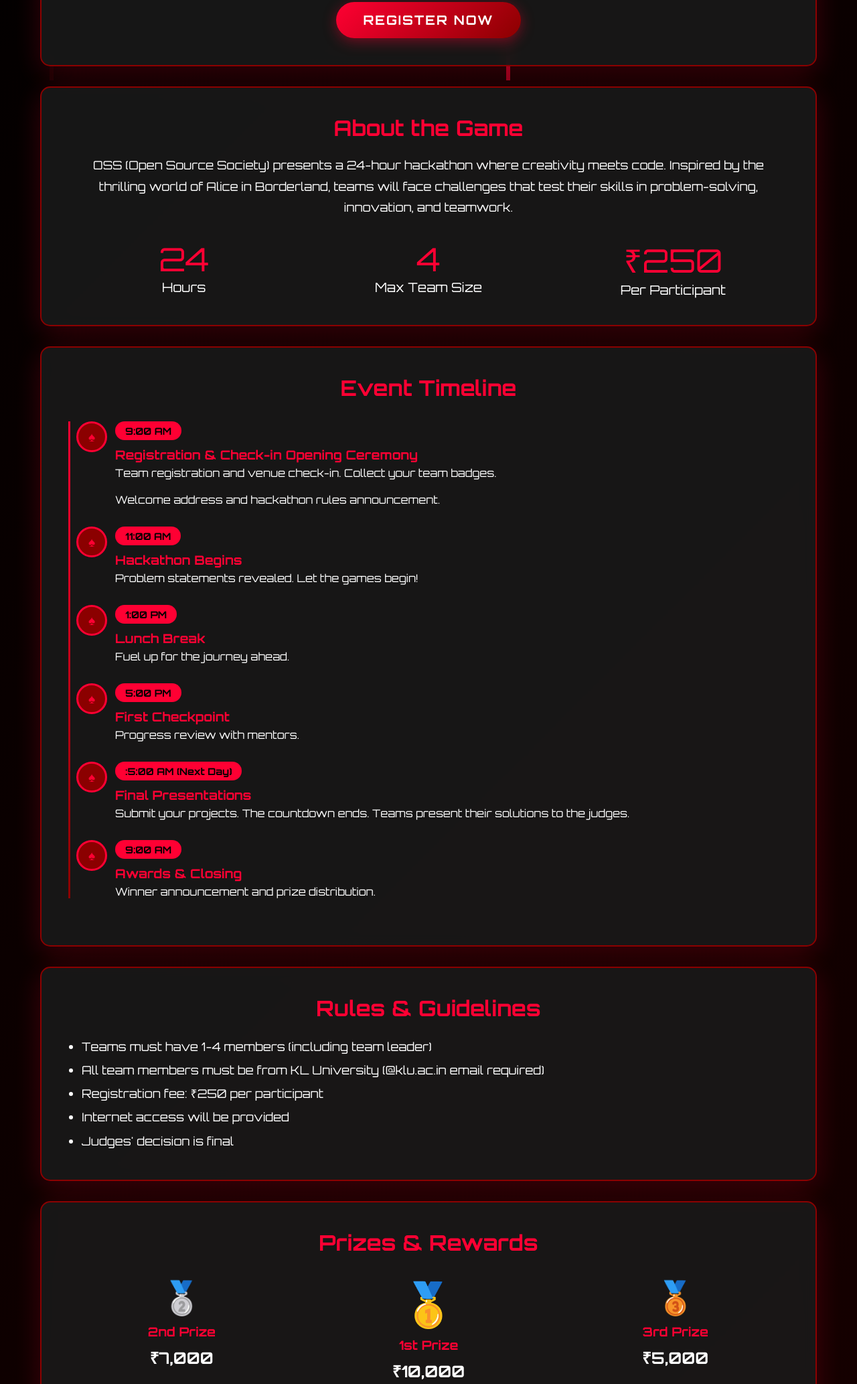
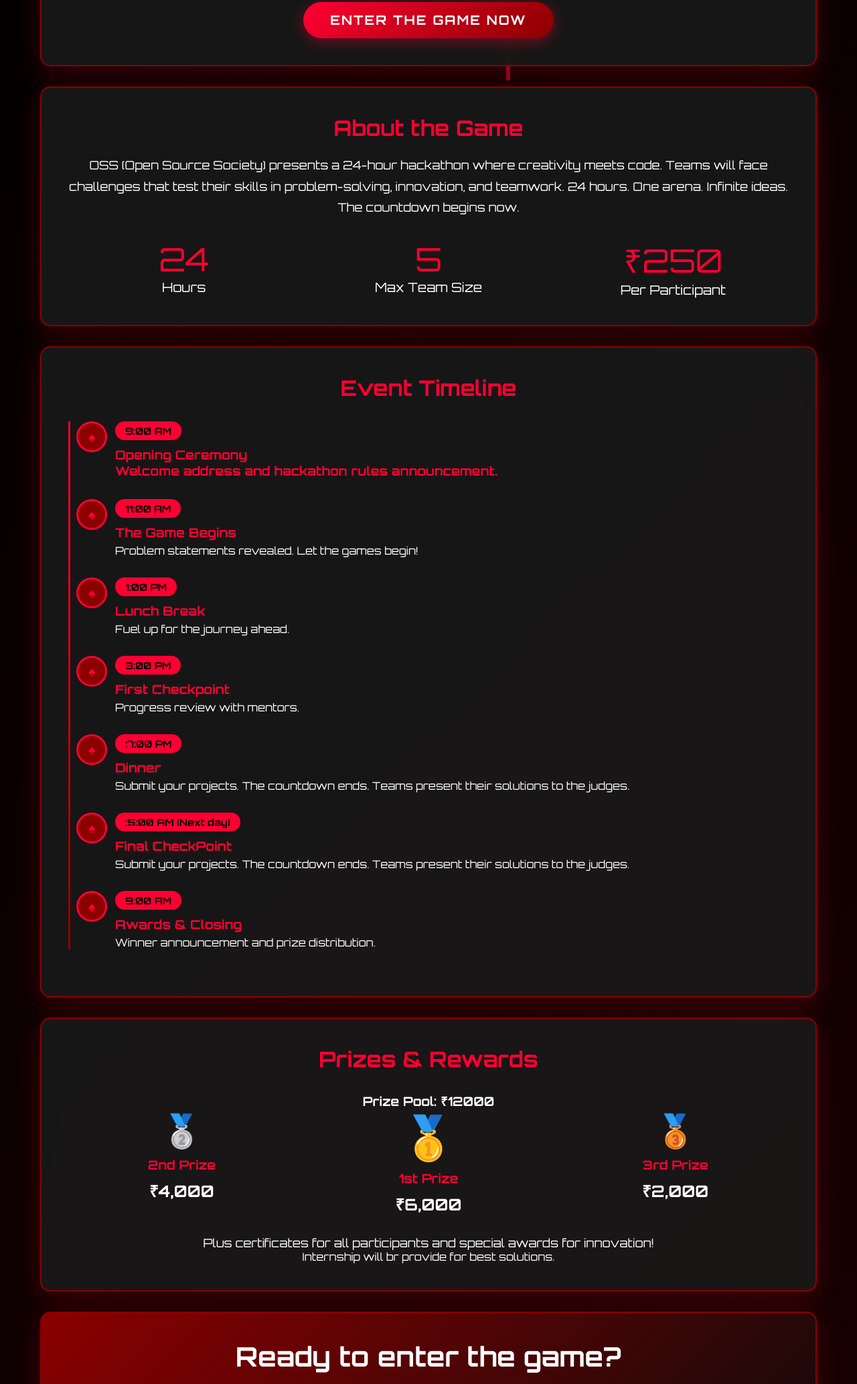
Before and after one commit to Imamsa786/oss-hackathon, a website: page OSS(H)/frontend/index.html in a window 1280 px wide. Shown: the part 680-2746 px from the top of the page at 67% size. Drawn offline with Linux system fonts and the light colour scheme.

Commit message:
Update index.html

```diff
--- a/OSS(H)/frontend/index.html
+++ b/OSS(H)/frontend/index.html
@@ -479,11 +479,11 @@
                 Enter the Game Now
             </h2>
             <p style="font-size: 1.3rem; margin-bottom: 30px; line-height: 1.8;">
-                Welcome to the ultimate coding challenge inspired by Alice in Borderland.
-                Form your team, solve challenges, and survive the games.
-                Are you ready to play?
+            Welcome to the game where code is survival.
+            Form your team, face the challenges, and fight your way through the arena.
+            Only the sharpest minds will make it out.
             </p>
-            <a href="register.html" class="btn">REGISTER NOW</a>
+            <a href="register.html" class="btn">ENTER THE GAME NOW</a>
         </section>
 
         <!-- About Section -->
@@ -493,8 +493,8 @@
             </h2>
             <p style="font-size: 1.1rem; line-height: 1.8; text-align: center;">
                 OSS (Open Source Society) presents a 24-hour hackathon where creativity meets code.
-                Inspired by the thrilling world of Alice in Borderland, teams will face challenges
-                that test their skills in problem-solving, innovation, and teamwork.
+               Teams will face challenges that test their skills in problem-solving, innovation, and teamwork.
+               24 hours. One arena. Infinite ideas. The countdown begins now.
             </p>
             <div
                 style="margin-top: 30px; display: grid; grid-template-columns: repeat(auto-fit, minmax(250px, 1fr)); gap: 20px;">
@@ -503,7 +503,7 @@
                     <div style="font-size: 1.2rem;">Hours</div>
                 </div>
                 <div style="text-align: center;">
-                    <div style="font-size: 3rem; color: var(--bright-red);">4</div>
+                    <div style="font-size: 3rem; color: var(--bright-red);">5</div>
                     <div style="font-size: 1.2rem;">Max Team Size</div>
                 </div>
                 <div style="text-align: center;">
@@ -521,14 +521,12 @@
             <div class="timeline">
                 <div class="timeline-item">
                     <div class="timeline-time">9:00 AM</div>
-                    <h3 style="color: var(--bright-red); margin-bottom: 5px;">Registration & Check-in Opening Ceremony
-                    </h3>
-                    <p>Team registration and venue check-in. Collect your team badges.</p><br>
+                    <h3 style="color: var(--bright-red); margin-bottom: 5px;">Opening Ceremony</h><br>
                     <p>Welcome address and hackathon rules announcement.</p>
                 </div>
                 <div class="timeline-item">
                     <div class="timeline-time">11:00 AM</div>
-                    <h3 style="color: var(--bright-red); margin-bottom: 5px;">Hackathon Begins</h3>
+                    <h3 style="color: var(--bright-red); margin-bottom: 5px;">The Game Begins</h3>
                     <p>Problem statements revealed. Let the games begin!</p>
                 </div>
                 <div class="timeline-item">
@@ -537,13 +535,18 @@
                     <p>Fuel up for the journey ahead.</p>
                 </div>
                 <div class="timeline-item">
-                    <div class="timeline-time">5:00 PM</div>
+                    <div class="timeline-time">3:00 PM</div>
                     <h3 style="color: var(--bright-red); margin-bottom: 5px;">First Checkpoint</h3>
                     <p>Progress review with mentors.</p>
                 </div>
                 <div class="timeline-item">
-                    <div class="timeline-time">:5:00 AM (Next Day)</div>
-                    <h3 style="color: var(--bright-red); margin-bottom: 5px;">Final Presentations</h3>
+                    <div class="timeline-time">:7:00 PM</div>
+                    <h3 style="color: var(--bright-red); margin-bottom: 5px;">Dinner</h3>
+                    <p>Submit your projects. The countdown ends. Teams present their solutions to the judges.</p>
+                </div>
+                 <div class="timeline-item">
+                    <div class="timeline-time">:5:00 AM (Next day)</div>
+                    <h3 style="color: var(--bright-red); margin-bottom: 5px;">Final CheckPoint</h3>
                     <p>Submit your projects. The countdown ends. Teams present their solutions to the judges.</p>
                 </div>
                 <div class="timeline-item">
@@ -554,40 +557,27 @@
             </div>
         </section>
 
-        <!-- Rules Section -->
-        <section class="card">
-            <h2 style="font-size: 2rem; color: var(--bright-red); margin-bottom: 20px; text-align: center;">
-                Rules & Guidelines
-            </h2>
-            <ul style="font-size: 1.1rem; line-height: 2; padding-left: 20px;">
-                <li>Teams must have 1-4 members (including team leader)</li>
-                <li>All team members must be from KL University (@klu.ac.in email required)</li>
-                <li>Registration fee: ₹250 per participant</li>
-                <li>Internet access will be provided</li>
-                <li>Judges' decision is final</li>
-            </ul>
-        </section>
-
         <!-- Prizes Section -->
         <section class="card" style="text-align: center;">
             <h2 style="font-size: 2rem; color: var(--bright-red); margin-bottom: 30px;">
                 Prizes & Rewards
             </h2>
+            <h3>Prize Pool: ₹12000</h3>
             <div style="display: grid; grid-template-columns: repeat(auto-fit, minmax(200px, 1fr)); gap: 30px;">
                 <div>
                     <div style="font-size: 3rem; color: #C0C0C0;">🥈</div>
                     <h3 style="color: var(--bright-red); margin: 10px 0;">2nd Prize</h3>
-                    <p style="font-size: 1.5rem; font-weight: bold;">₹7,000</p>
+                    <p style="font-size: 1.5rem; font-weight: bold;">₹4,000</p>
                 </div>
                 <div>
                     <div style="font-size: 4rem; color: #FFD700;">🥇</div>
                     <h3 style="color: var(--bright-red); margin: 10px 0;">1st Prize</h3>
-                    <p style="font-size: 1.5rem; font-weight: bold;">₹10,000</p>
+                    <p style="font-size: 1.5rem; font-weight: bold;">₹6,000</p>
                 </div>
                 <div>
                     <div style="font-size: 3rem; color: #CD7F32;">🥉</div>
                     <h3 style="color: var(--bright-red); margin: 10px 0;">3rd Prize</h3>
-                    <p style="font-size: 1.5rem; font-weight: bold;">₹5,000</p>
+                    <p style="font-size: 1.5rem; font-weight: bold;">₹2,000</p>
                 </div>
             </div>
             <p style="margin-top: 30px; font-size: 1.1rem;">
@@ -603,7 +593,7 @@
                 The games are waiting. Form your team and register now!
             </p>
             <a href="#registration" class="btn" style="font-size: 1.5rem; padding: 20px 50px;">
-                REGISTER YOUR TEAM
+                REGISTER YOUR SQUAD
             </a>
             <div style="margin-top: 30px; font-size: 1.5rem; color: var(--bright-red);">
                 ♠ ♥ ♦ ♣
@@ -616,10 +606,12 @@
                 Contact Us
             </h2>
             <p style="font-size: 1.1rem; margin-bottom: 10px;">
-                Email: <a href="mailto:oss@klu.ac.in" style="color: var(--bright-red);">oss@klu.ac.in</a>
+                Email: <a href="mailto:oss@klu.ac.in" style="color: var(--bright-red);">kareoss@klu.ac.in</a>
             </p>
             <p style="font-size: 1.1rem; margin-bottom: 10px;">
-                Phone: +91 98765 43210
+                Charter Official: <a href="">Dr R Raja Subramanian</a>
+                Faculty Cordinaters: Aravind Rajan
+                                    Induja
             </p>
             <a href="https://www.linkedin.com/in/kare-oss"><i class="fa-brands fa-linkedin"></i>linkedin</a>
             <a href="https://www.instagram.com/kare_oss/"><i class="fa-brands fa-instagram"></i>instagram</a>
@@ -628,9 +620,7 @@
 
     <!-- Footer -->
     <footer style="text-align: center; padding: 40px 20px; background: var(--black); margin-top: 40px;">
-        <div style="font-size: 1.5rem; color: var(--dark-red); margin-bottom: 10px;">♠ ♥ ♦ ♣</div>
         <p>&copy; 2025 OSS - Open Source Society. All rights reserved.</p>
-        <p style="margin-top: 10px; color: var(--dark-red);">Developed with ❤️ for KL University</p>
     </footer>
 
     <script>
@@ -683,4 +673,5 @@
     </script>
 </body>
 
+
 </html>
```
